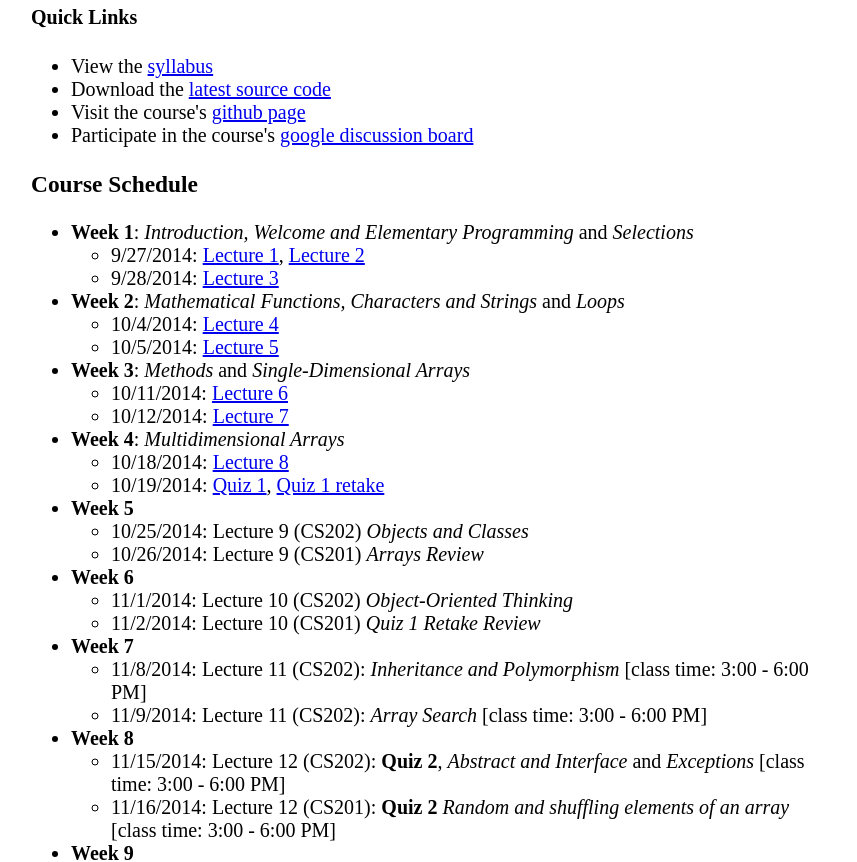
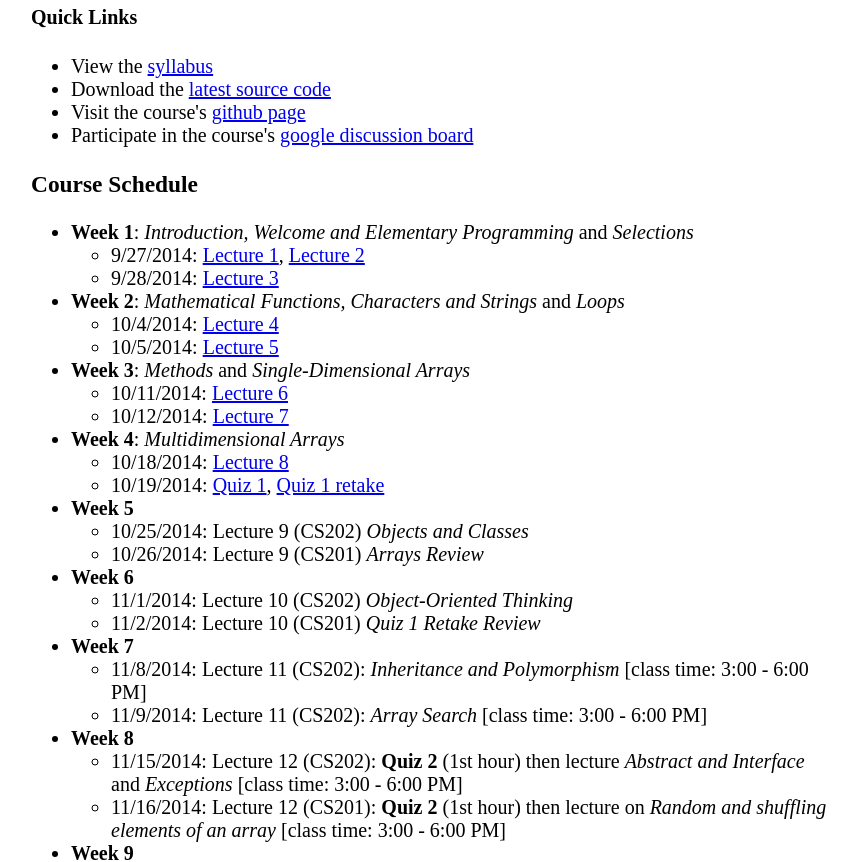
Before and after one commit to csula/cs201-fall-2014, a plain HTML site: page index.html in a window 1280 px wide. Shown: the part 76-938 px from the top of the page, without its empty margins (209-1066 px from the left). Drawn offline with Linux system fonts and the light colour scheme.

Commit message:
clarify quiz schedule

```diff
--- a/index.html
+++ b/index.html
@@ -74,8 +74,8 @@
 
     <li><b>Week 8</b>
         <ul>
-            <li>11/15/2014: Lecture 12 (CS202): <strong>Quiz 2</strong>, <em>Abstract and Interface</em> and <em>Exceptions</em> [class time: 3:00 - 6:00 PM]</li>
-            <li>11/16/2014: Lecture 12 (CS201): <strong>Quiz 2</strong> <em>Random and shuffling elements of an array</em> [class time: 3:00 - 6:00 PM]</li>
+            <li>11/15/2014: Lecture 12 (CS202): <strong>Quiz 2</strong> (1st hour) then lecture <em>Abstract and Interface</em> and <em>Exceptions</em> [class time: 3:00 - 6:00 PM]</li>
+            <li>11/16/2014: Lecture 12 (CS201): <strong>Quiz 2</strong> (1st hour) then lecture on <em>Random and shuffling elements of an array</em> [class time: 3:00 - 6:00 PM]</li>
         </ul>
     </li>
 
```
